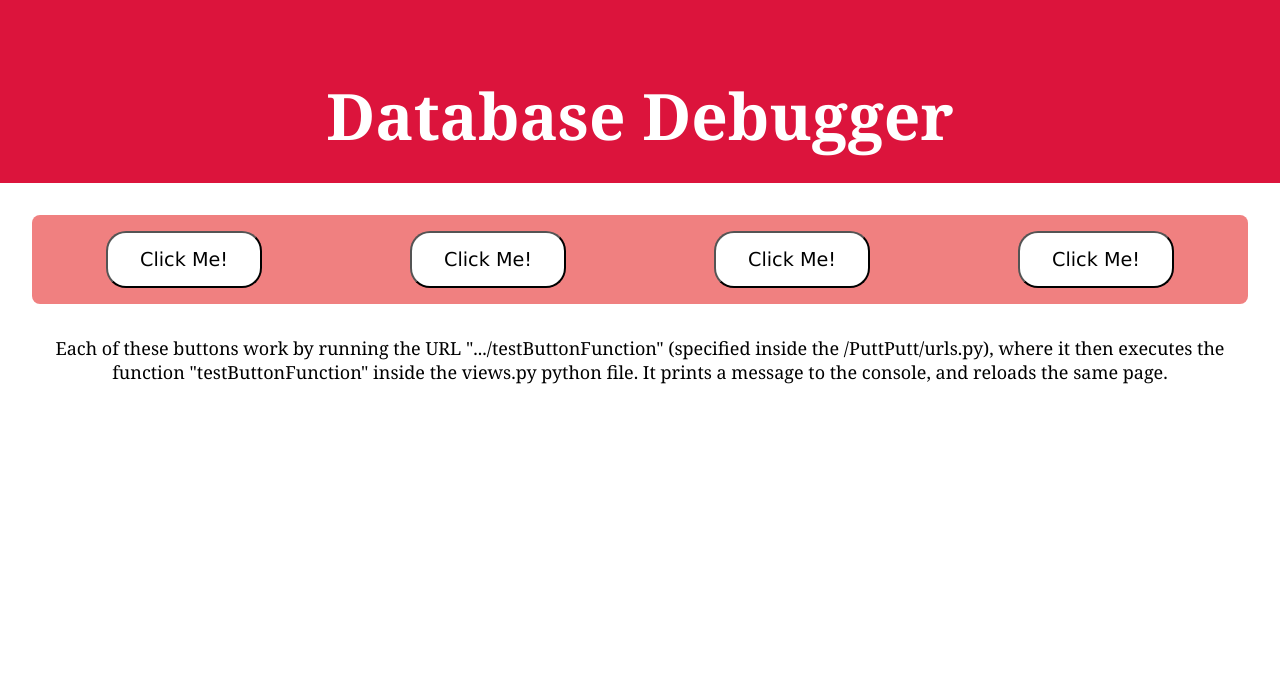
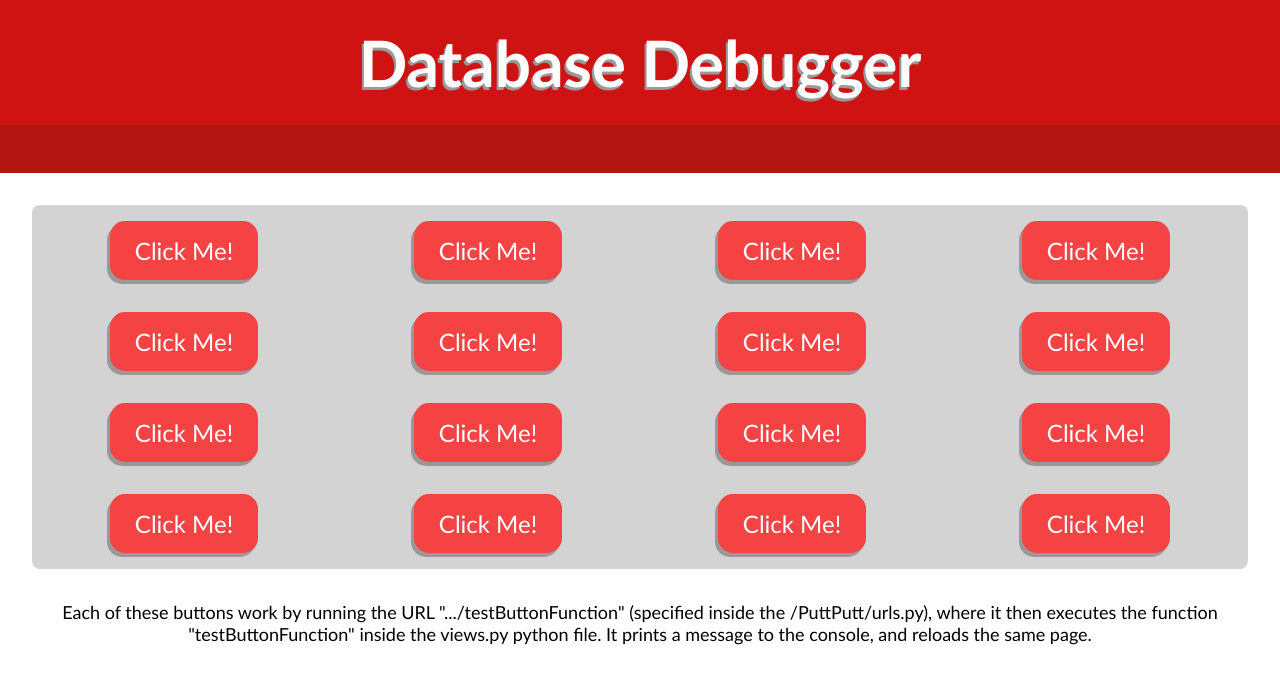
Before and after one commit to 18jreid/CS3450_PuttPutt_Group6, a Django app: page /databaseDebugger in a window 1280 px wide. Shown: the top 684 px of the page. Run offline with Django 3.2, Linux system fonts and the light colour scheme.

Commit message:
Not gonna lie I got REALLY carried away with the debugger page hahah

```diff
--- a/DjangoFramework/PuttPutt/static/PuttPutt/databaseDebuggerStyle.css
+++ b/DjangoFramework/PuttPutt/static/PuttPutt/databaseDebuggerStyle.css
@@ -1,12 +1,13 @@
 * {
     margin: 0;
-    font-family: Cambria, Cochin, Georgia, Times, 'Times New Roman', serif;
+    font-family: 'Gill Sans', 'Gill Sans MT', Calibri, 'Trebuchet MS', sans-serif;
 }
 
 .Header-Grid-Container {
     display: grid;
     grid-template-columns: 100%;
-    background-color: crimson;
+    background-color: #cf1313;
+    text-shadow: -2px 3px #999;;
 }
 
 .Header-Grid-Container > div {
@@ -17,7 +18,7 @@
 }
 
 .Debugger-Manager-Background {
-    background-color: lightcoral;
+    background-color: lightgray;
     margin: 2em;
     border-radius: 8px;
 }
@@ -33,9 +34,22 @@
 }
 
 .Debugger_Button {
-    padding: 15px 32px;
-    background-color: white;
-    border-radius: 20px;
-    font-size: larger;
-    font-family: Verdana, Geneva, Tahoma, sans-serif
-}
+    padding: 15px 25px;
+    font-size: 24px;
+    text-align: center;
+    cursor: pointer;
+    outline: none;
+    color: #fff;
+    background-color: #f54242;
+    border: none;
+    border-radius: 15px;
+    box-shadow: -3px 4px #999;
+  }
+
+  .Debugger_Button:hover {background-color: #cf1313}
+
+  .Debugger_Button:active {
+    background-color: #f54242;
+    box-shadow: 0 5px #666;
+    transform: translateY(4px);
+  }
--- a/DjangoFramework/PuttPutt/templates/PuttPutt/databaseDebugger.html
+++ b/DjangoFramework/PuttPutt/templates/PuttPutt/databaseDebugger.html
@@ -9,14 +9,88 @@
 </head>
 <body>
     <div class="Header-Grid-Container">
-        <div></div>
         <div>
             <h1>Database Debugger</h1>
         </div>
     </div>
+    <div class="Header-Grid-Container" style="background-color: #b31414;">
+        <div></div>
+    </div>
 
     <div class="Debugger-Manager-Background">
         <div class="Debugger-Buttons-Container">
+            <div>
+                <form action="/testButtonFunction">
+                    <button class="Debugger_Button">Click Me!</button>
+                </form>
+            </div>
+
+            <div>
+                <form action="/testButtonFunction">
+                    <button class="Debugger_Button">Click Me!</button>
+                </form>
+            </div>
+
+            <div>
+                <form action="/testButtonFunction">
+                    <button class="Debugger_Button">Click Me!</button>
+                </form>
+            </div>
+
+            <div>
+                <form action="/testButtonFunction">
+                    <button class="Debugger_Button">Click Me!</button>
+                </form>
+            </div>
+
+            <div>
+                <form action="/testButtonFunction">
+                    <button class="Debugger_Button">Click Me!</button>
+                </form>
+            </div>
+
+            <div>
+                <form action="/testButtonFunction">
+                    <button class="Debugger_Button">Click Me!</button>
+                </form>
+            </div>
+
+            <div>
+                <form action="/testButtonFunction">
+                    <button class="Debugger_Button">Click Me!</button>
+                </form>
+            </div>
+
+            <div>
+                <form action="/testButtonFunction">
+                    <button class="Debugger_Button">Click Me!</button>
+                </form>
+            </div>
+
+            <div>
+                <form action="/testButtonFunction">
+                    <button class="Debugger_Button">Click Me!</button>
+                </form>
+            </div>
+
+            <div>
+                <form action="/testButtonFunction">
+                    <button class="Debugger_Button">Click Me!</button>
+                </form>
+            </div>
+
+            <div>
+                <form action="/testButtonFunction">
+                    <button class="Debugger_Button">Click Me!</button>
+                </form>
+            </div>
+
+            <div>
+                <form action="/testButtonFunction">
+                    <button class="Debugger_Button">Click Me!</button>
+                </form>
+            </div>
+
             <div>
                 <form action="/testButtonFunction">
                     <button class="Debugger_Button">Click Me!</button>
```
